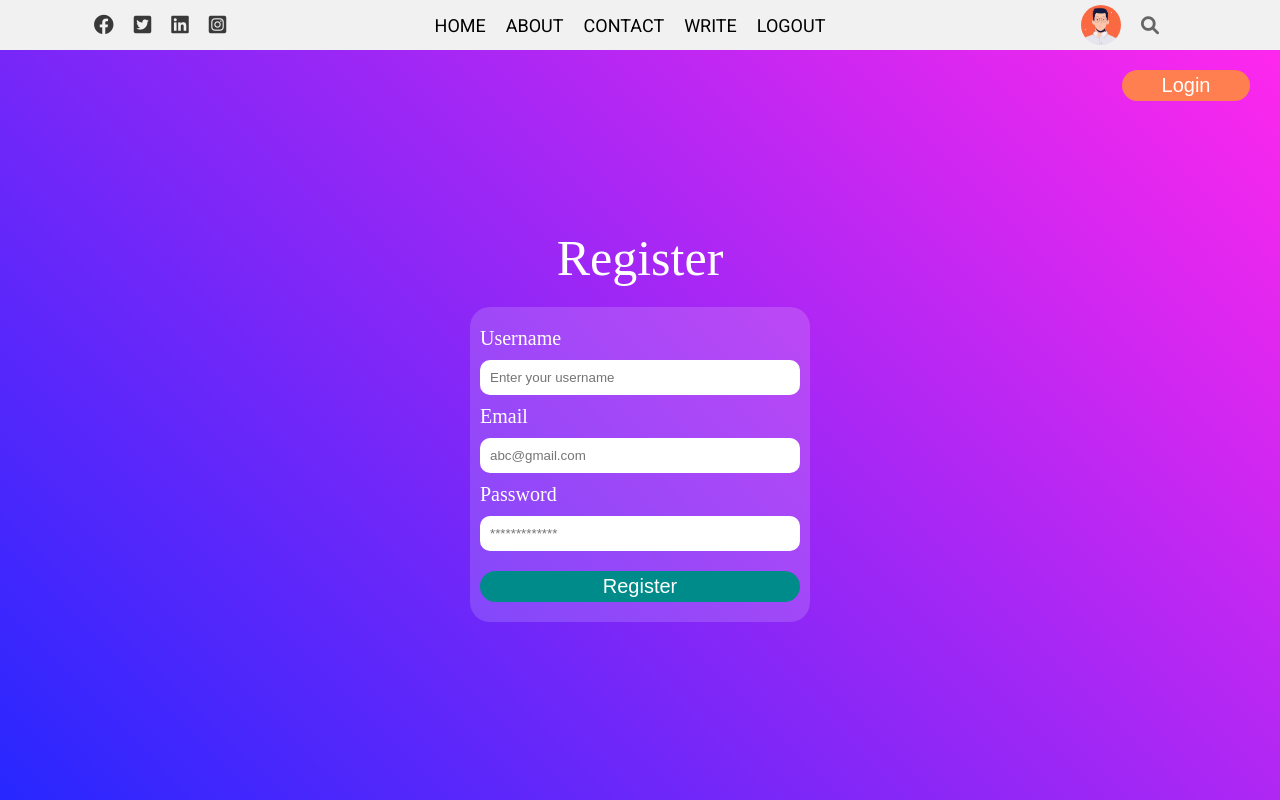
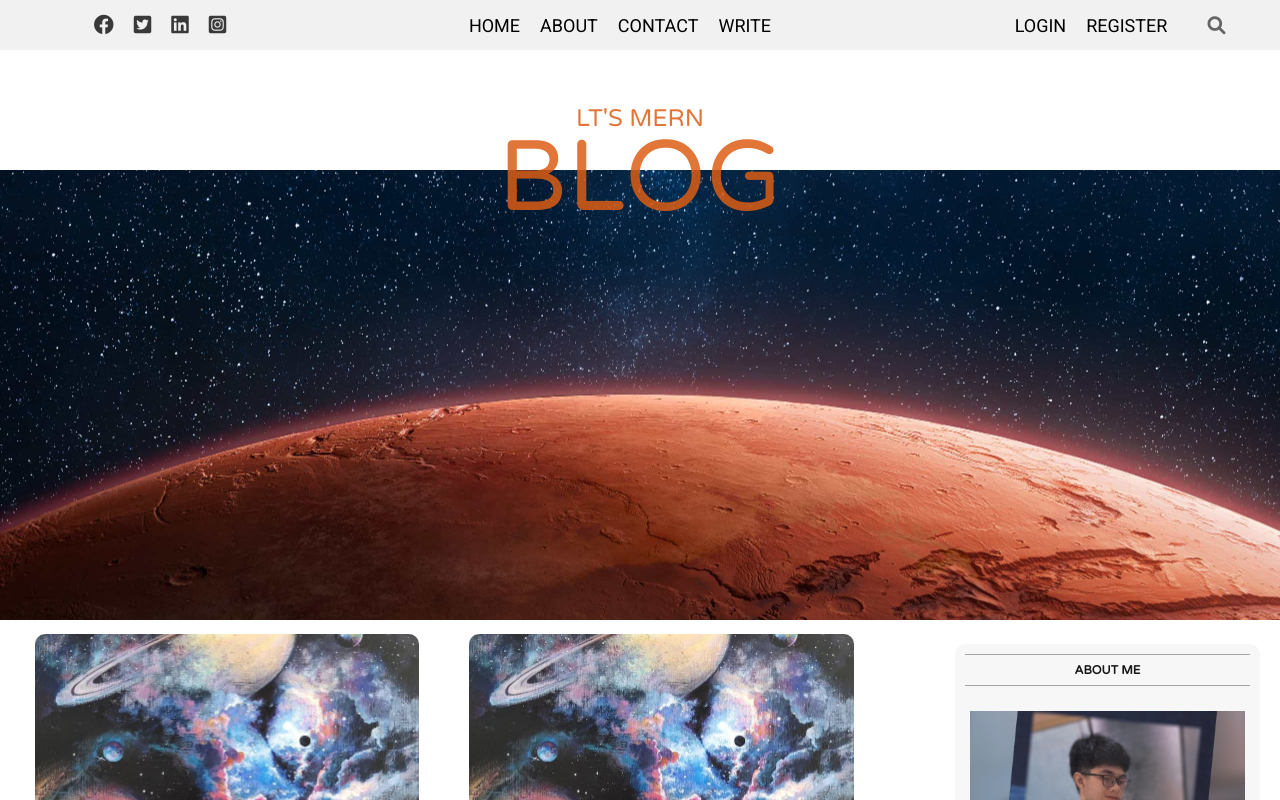
Before and after one commit to ThomasLe-dev/MERN-Blog, a React (Create React App) app: page / in a window 1280 px wide. Shown: the top 800 px of the page. Built offline with nearby package versions, Linux system fonts and the light colour scheme.

Commit message:
react-router completed

```diff
--- a/package.json
+++ b/package.json
@@ -8,8 +8,10 @@
     "@testing-library/user-event": "^13.5.0",
     "react": "^17.0.2",
     "react-dom": "^17.0.2",
+    "react-router-dom": "^5.2.0",
     "react-scripts": "5.0.0",
-    "web-vitals": "^2.1.4"
+    "web-vitals": "^2.1.4",
+    "yarn": "^1.22.17"
   },
   "scripts": {
     "start": "react-scripts start",
--- a/public/index.html
+++ b/public/index.html
@@ -17,6 +17,10 @@
       *{
           margin: 0;
       }
+      .link{
+        text-decoration: none;
+        color: inherit;
+      }
   </style>
   <body>
     <div id="root"></div>
--- a/src/App.js
+++ b/src/App.js
@@ -5,13 +5,39 @@ import Write from "./pages/write/Write";
 import Settings from "./pages/settings/Settings";
 import Login from "./pages/login/Login";
 import Register from "./pages/register/Register";
+import {
+  BrowserRouter as Router,
+  Switch,
+  Route,
+  Link
+} from "react-router-dom";
 
 function App() {
+  const user = false;
   return (
-    <>
+    <Router>
     <TopBar/>
-    <Register/>
-    </>
+      <Switch>
+        <Route exact path="/">
+          <Home/>
+        </Route>
+        <Route path="/register">
+          {user ? <Home/> :<Register/>}
+        </Route>
+        <Route path="/login">
+        {user ? <Home/> :<Login/>}
+        </Route>
+        <Route path="/write">
+        {user ? <Write/> :<Register/>}
+        </Route>
+        <Route path="/settings">
+        {user ? <Settings/> :<Register/>}
+        </Route>
+        <Route path="/post">
+          <Single />
+        </Route>
+      </Switch>
+    </Router>
   );
 }
 
--- a/src/components/post/Post.jsx
+++ b/src/components/post/Post.jsx
@@ -3,7 +3,7 @@ import "./post.css"
 export default function Post() {
     return (
         <div className="post">
-            <img src="./images/earth.jpg" alt="" className="post-img" />
+            <img src="../images/earth.jpg" alt="" className="post-img" />
 
             <div className="post-info">
                 <div className="post-cats">
--- a/src/components/topbar/TopBar.jsx
+++ b/src/components/topbar/TopBar.jsx
@@ -1,6 +1,8 @@
 import "./topBar.css";
+import { Link } from "react-router-dom";
 
 export default function topbar() {
+  const user = false;
   return(
         <div className="top">
           <div className="topLeft">
@@ -11,15 +13,39 @@ export default function topbar() {
           </div>
           <div className="topCenter">
               <ul className="topList">
-                  <li className="topList-item">HOME</li>
-                  <li className="topList-item">ABOUT</li>
-                  <li className="topList-item">CONTACT</li>
-                  <li className="topList-item">WRITE</li>
-                  <li className="topList-item">LOGOUT</li>
+                  <li className="topList-item">
+                    <Link to="/" className="link">HOME</Link>
+                  </li>
+                  <li className="topList-item">
+                  <Link to="/" className="link">ABOUT</Link>
+                  </li>
+                  <li className="topList-item">
+                  <Link to="/" className="link">CONTACT</Link>
+                  </li>
+                  <li className="topList-item">
+                  <Link to="/write" className="link">WRITE</Link>
+                  </li>
+                  <li className="topList-item">
+                    {user && "LOGOUT"}
+                  </li>
               </ul>
           </div>
+
           <div className="topRight">
-              <img className="topImg" src="./images/profile.jpg" alt="" />
+            {
+              user ? (
+                <img className="topImg" src="./images/profile.jpg" alt="" />
+                ) : (
+                  <ul className="topList">
+                    <li className="topList-item">
+                    <Link to="/login" className="link">LOGIN</Link>
+                    </li>
+                    <li className="topList-item">
+                    <Link to="/register" className="link">REGISTER</Link>
+                    </li>
+                  </ul>
+                )
+            }
               <i className="topSearch-icon fas fa-search"></i>
           </div>
         </div>
--- a/src/pages/login/Login.jsx
+++ b/src/pages/login/Login.jsx
@@ -1,5 +1,5 @@
 import "./login.css"
-
+import { Link } from "react-router-dom"
 export default function Login() {
     return (
         <div className="login">
@@ -13,7 +13,9 @@ export default function Login() {
                 Login
             </button>
         </form>
-            <button className="register-btn">Register</button>
+            <button className="register-btn">
+                <Link className="link" to="/register">REGISTER</Link>
+            </button>
         </div>
   )
 }
--- a/src/pages/register/Register.jsx
+++ b/src/pages/register/Register.jsx
@@ -1,5 +1,5 @@
 import "./register.css"
-
+import { Link } from "react-router-dom"
 export default function Register() {
     return (
         <div className="register">
@@ -13,7 +13,9 @@ export default function Register() {
             <input type="password" placeholder="*************"/>
             <button className="register-button">Register</button>
         </form>
-            <button className="login-btn">Login</button>
+            <button className="login-btn">
+                <Link className="link" to="/login">LOGIN</Link>
+            </button>
         </div>
   )
 }
```
Also changed, not shown: 1 other file (tests, documents, lock files or other folders).
